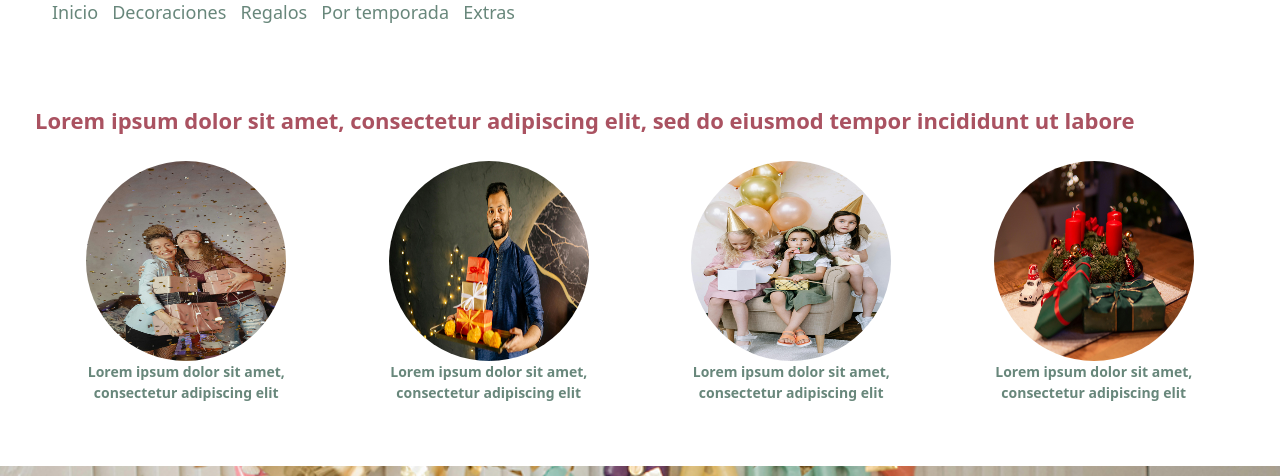
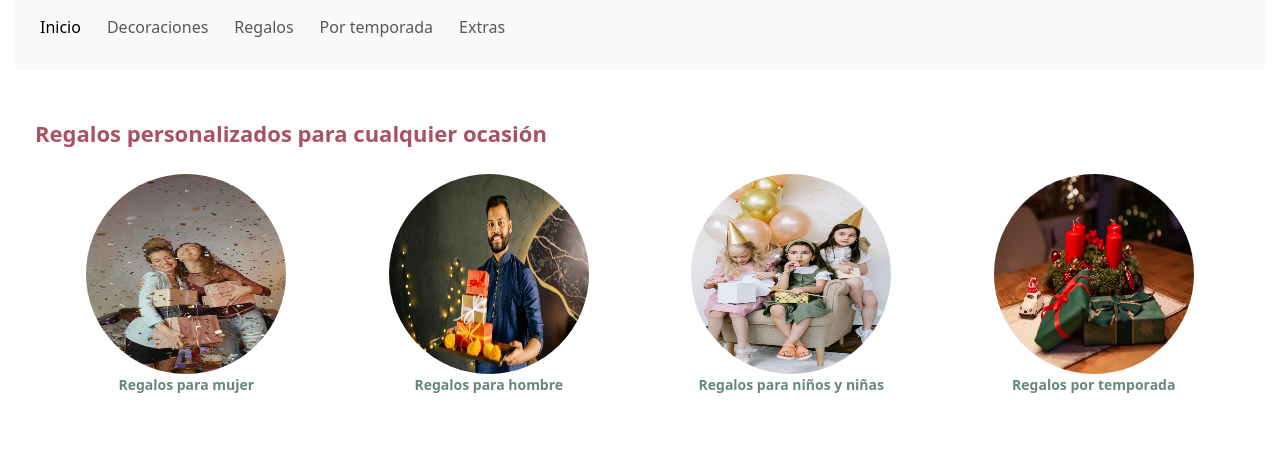
Before and after one commit to ClaudiaCoss/dulceproduccioncdmx, a plain HTML site: page index.html in a window 1280 px wide. Shown: the part 116-592 px from the top of the page. Drawn offline with nearby package versions, Linux system fonts and the light colour scheme.

Commit message:
ajustes en nav, imagen y footer

```diff
--- a/index.html
+++ b/index.html
@@ -44,15 +44,27 @@
         </div>
 
         </div>
-        <nav><!--Barra de navegación-->
+
+        <!--Barra de navegación-->
+        <nav class="navbar navbar-expand-lg bg-body-tertiary">
             <!--Enlaces-->
-            <ul>
-                <li><a href="../index.html">Inicio</a></li>
-                <li><a href="./pages/decoraciones.html">Decoraciones</a></li>
-                <li><a href="./pages/regalos.html">Regalos</a></li>
-                <li><a href="./pages/temporada.html">Por temporada</a></li>
-                <li><a href="./pages/extras.html">Extras</a></li>
-            </ul>
+            <div class="container-fluid">
+                <button class="navbar-toggler" type="button" data-bs-toggle="collapse"
+                    data-bs-target="#navbarSupportedContent" aria-controls="navbarSupportedContent"
+                    aria-expanded="false" aria-label="Toggle navigation">
+                    <span class="navbar-toggler-icon"></span>
+                </button>
+                <div class="collapse navbar-collapse" id="navbarSupportedContent">
+                    <ul class="navbar-nav me-auto mb-2 mb-lg-0">
+                        <li class="nav-item"><a class="nav-link active" aria-current="page"
+                                href="../index.html">Inicio</a></li>
+                        <li class="nav-item"><a class="nav-link" href="./pages/decoraciones.html">Decoraciones</a></li>
+                        <li class="nav-item"><a class="nav-link" href="./pages/regalos.html">Regalos</a></li>
+                        <li class="nav-item"><a class="nav-link" href="./pages/temporada.html">Por temporada</a></li>
+                        <li class="nav-item"><a class="nav-link" href="./pages/extras.html">Extras</a></li>
+                    </ul>
+                </div>
+            </div>
         </nav>
     </header>
 
@@ -60,43 +72,43 @@
 
     <main><!---Contenido Principal-->
         <section class="hero"><!---Sección de contenido principal-->
-            <h2>Lorem ipsum dolor sit amet, consectetur adipiscing elit, sed do eiusmod tempor incididunt ut labore</h2>
+            <h2>Regalos personalizados para cualquier ocasión</h2>
             <!--Texto-->
             <div class="hero-contenedor">
                 <div>
                     <!--Imagen-->
-                    <img src="./img/regalos_mujer.jpg" alt="Regalos para mujer">
+                    <img class="rounded-circle" src="./img/regalos_mujer.jpg" alt="Regalos para mujer">
                     <!--Texto-->
-                    <p>Lorem ipsum dolor sit amet, consectetur adipiscing elit</p>
+                    <p>Regalos para mujer</p>
                 </div>
                 <div>
                     <!--Imagen-->
-                    <img src="./img/regalos_hombre.jpg" alt="Regalos para hombre">
+                    <img class="rounded-circle" src="./img/regalos_hombre.jpg" alt="Regalos para hombre">
                     <!--Texto-->
-                    <p>Lorem ipsum dolor sit amet, consectetur adipiscing elit</p>
+                    <p>Regalos para hombre</p>
                 </div>
                 <div>
                     <!--Imagen-->
-                    <img src="./img/regalos_ninios.jpg" alt="Regalos para niños">
+                    <img class="rounded-circle" src="./img/regalos_ninios.jpg" alt="Regalos para niños">
                     <!--Texto-->
-                    <p>Lorem ipsum dolor sit amet, consectetur adipiscing elit</p>
+                    <p>Regalos para niños y niñas</p>
                 </div>
                 <div>
                     <!--Imagen-->
-                    <img src="./img/temporada.jpg" alt="Regalos por temporada">
+                    <img class="rounded-circle"" src=" ./img/temporada.jpg" alt="Regalos por temporada">
                     <!--Texto-->
-                    <p>Lorem ipsum dolor sit amet, consectetur adipiscing elit</p>
+                    <p>Regalos por temporada</p>
                 </div>
             </div>
         </section>
-        <section class="info">
-            <h2>DECORAMOS TU FIESTA</h2>
-            <p>Lorem ipsum dolor sit amet, consectetur adipiscing elit, sed do eiusmod tempor incididunt ut labore</p>
-        </section>
-        <section>
-        </section>
-        <section>
-        </section>
+        <div class="container-fluid">
+            <section class="info">
+                <!-- <img src="./img/fiesta.jpg" class="img-fluid" alt="Decoramos tu fiesta"> -->
+                <h2>DECORAMOS TU FIESTA</h2>
+                <p>¡Cuéntanos tu idea y la hacemos realidad!</p>
+
+            </section>
+        </div>
     </main>
 
     <!----Pie de página-->
```
Also changed, not shown: pages/decoraciones.html (+20 -9 lines), pages/extras.html (+19 -8 lines), pages/regalos.html (+19 -8 lines), pages/temporada.html (+19 -8 lines).
